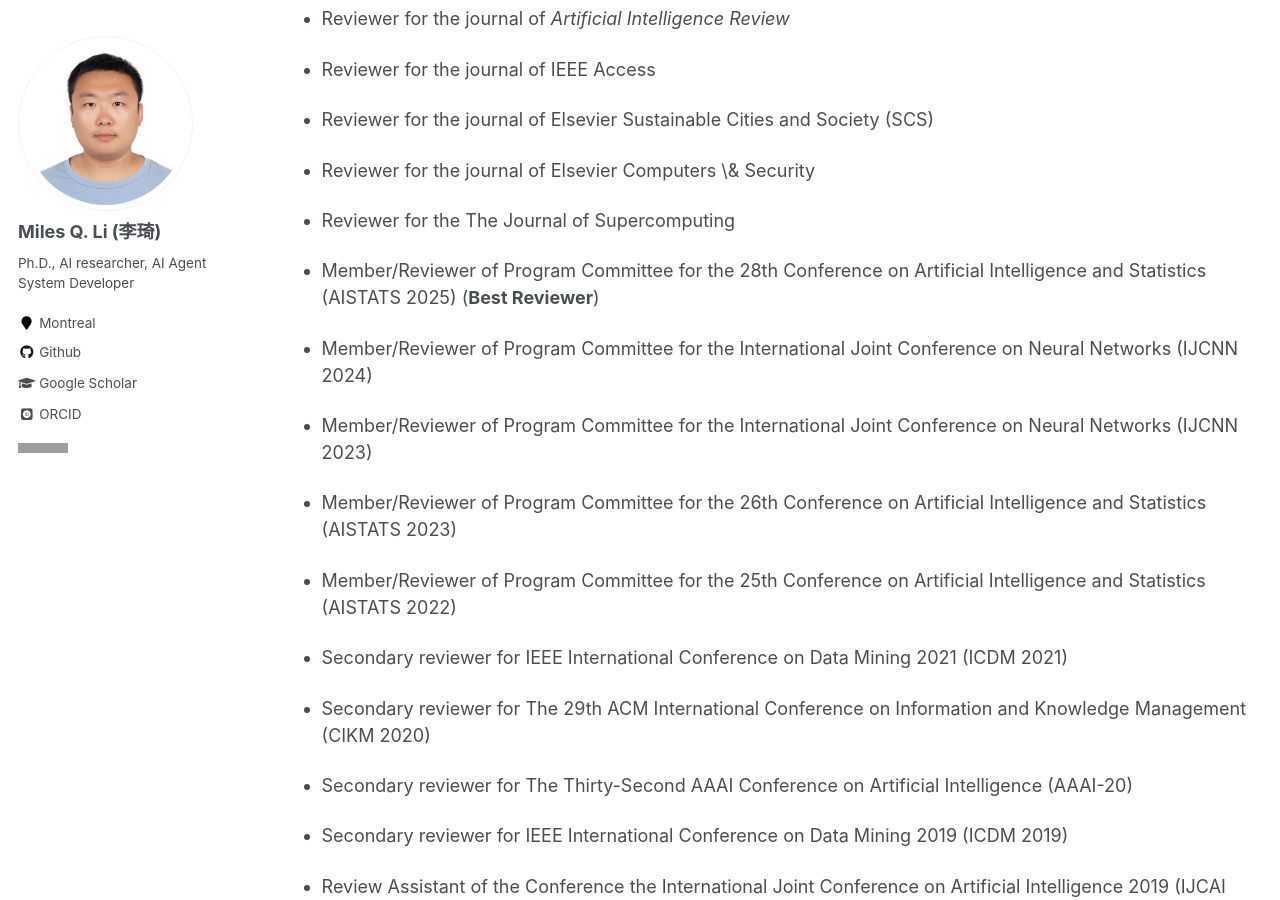
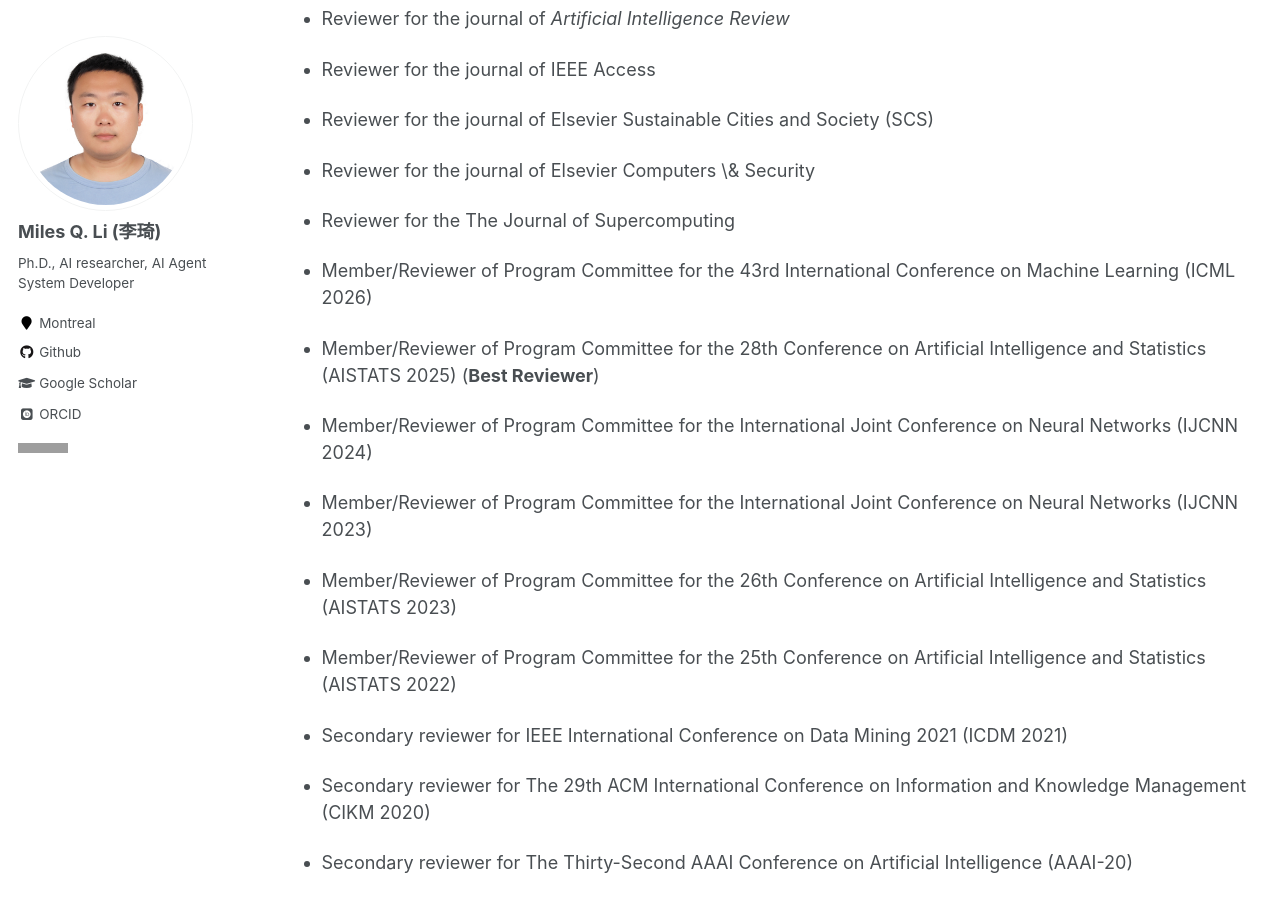
Before and after one commit to MilesQLi/milesqli.github.io, a Jekyll site: the page built from _pages/cv.md, in a window 1280 px wide and 900 px high, scrolled down 2310 px. Built offline with Jekyll 4.4.1, drawn with Linux system fonts in a browser that asks for light colours; some web fonts are replaced; a script that is not in the unit is left out; grey boxes are pictures that could not be loaded.

Commit message:
Add ICML 2026 reviewer to CV

```diff
--- a/_pages/cv.md
+++ b/_pages/cv.md
@@ -76,6 +76,8 @@ Service
 
 * Reviewer for the The Journal of Supercomputing
 
+* Member/Reviewer of Program Committee for the 43rd International Conference on Machine Learning (ICML 2026)
+
 * Member/Reviewer of Program Committee for the 28th Conference on Artificial Intelligence and Statistics (AISTATS 2025) (**Best Reviewer**)
 
 * Member/Reviewer of Program Committee for the International Joint Conference on Neural Networks (IJCNN 2024)
```
